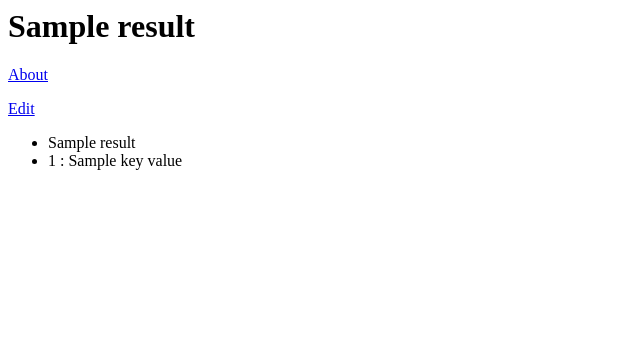
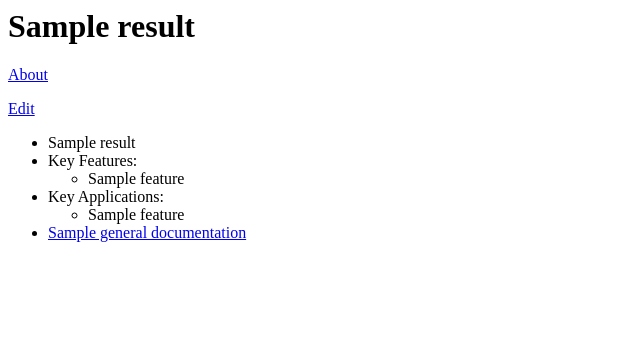
Before and after one commit to jzfqiu/IME-Inventory-Database, a Flask app: template web/templates/document.html in a window 1280 px wide. Shown: the top 344 px of the page, without its empty margins (0-640 px from the left). Run offline with Flask 2, Linux system fonts and the light colour scheme; the template is opened without the code that fills it: most values are stand-ins (such as "Sample title", 1, 10 or a date in 2020).

Commit message:
fixed formatting in document page

```diff
--- a/web/db.py
+++ b/web/db.py
@@ -13,7 +13,7 @@ def get_db(db_name='db'):
     :param db_name: string, name of database
     :return: pymongo Database object
     """
-    if not 'db' in g:
+    if 'db' not in g:
         # connect to mongo db
         mongo_host = current_app.config['MONGO_HOST']
         mongo_port = int(current_app.config['MONGO_PORT'])
--- a/web/templates/document.html
+++ b/web/templates/document.html
@@ -6,13 +6,44 @@
 
 
 {% block content %}
-    <p><a href="{{ url_for('edit.edit', obj_id=result['id']) }}">Edit</a></p>
+    <p><a href="{{ url_for('edit.edit', obj_id=result['_id']) }}">Edit</a></p>
     <div>
         <ul>
             <li>{{ result['name'] }}</li>
-            {% for key_value in result['data'] %}
-            <li>{{ key_value[0] }} : {{ key_value[1] }}</li>
-            {% endfor %}
+
+            {% if result['key_features'] %}
+                <li>
+                    Key Features:
+                    <ul>
+                        {% for feature in result['key_features'] %}
+                            <li>{{ feature }}</li>
+                        {% endfor %}
+                    </ul>
+                </li>
+            {% endif %}
+
+            {% if result['key_applications'] %}
+                <li>
+                    Key Applications:
+                    <ul>
+                        {% for feature in result['key_applications'] %}
+                            <li>{{ feature }}</li>
+                        {% endfor %}
+                    </ul>
+                </li>
+            {% endif %}
+
+            {% if result['general_documentation'] %}
+                <li>
+                    <a href="{{ result['general_documentation']['href'] }}">
+                        {{ result['general_documentation']['name'] }}
+                    </a>
+                </li>
+            {% endif %}
+
+{#            {% for key_value in result['data'] %}#}
+{#            <li>{{ key_value[0] }} : {{ key_value[1] }}</li>#}
+{#            {% endfor %}#}
         </ul>
     </div>
 {% endblock %}
```
Also changed, not shown: web/search.py (+7 -6 lines), README.md.
